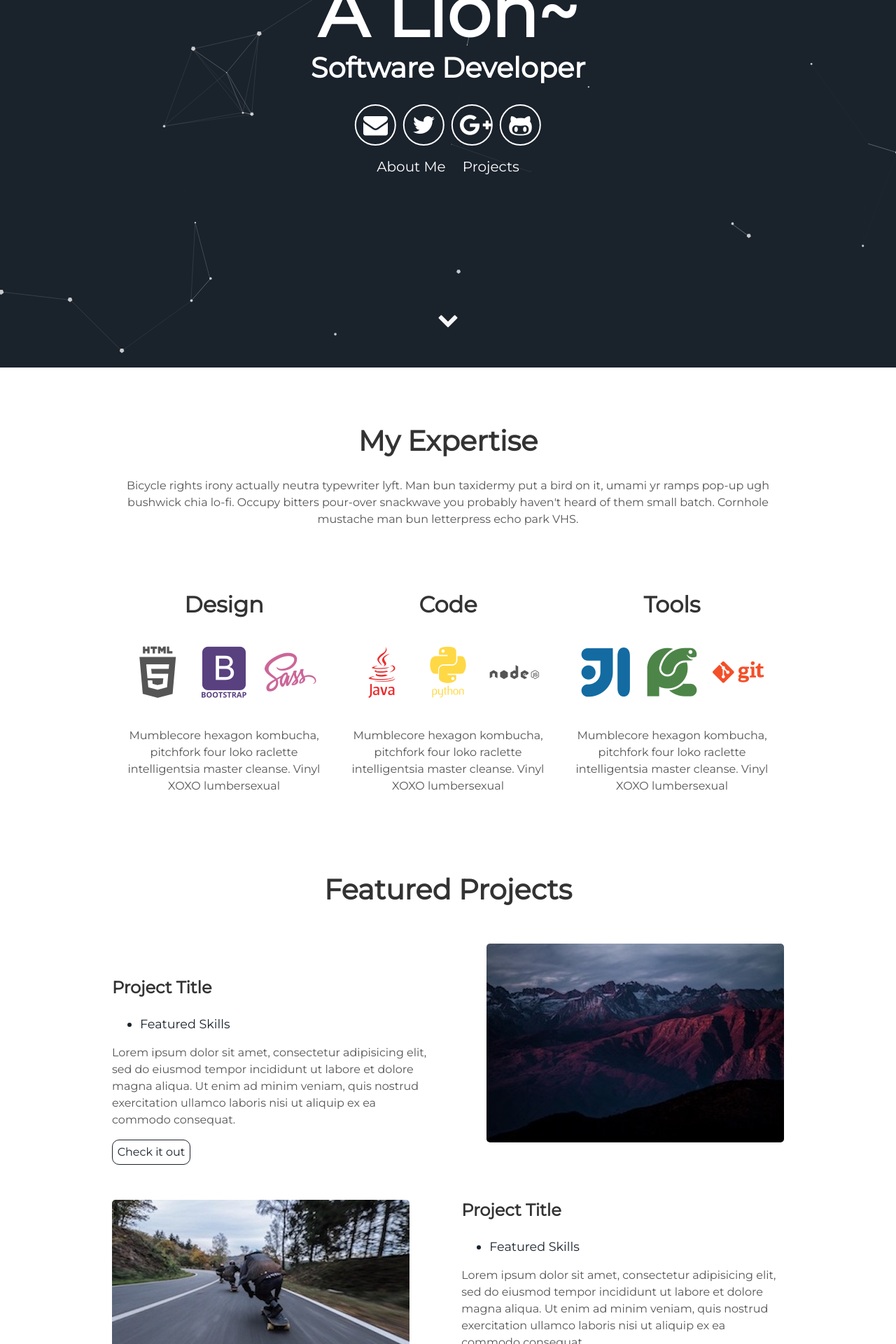
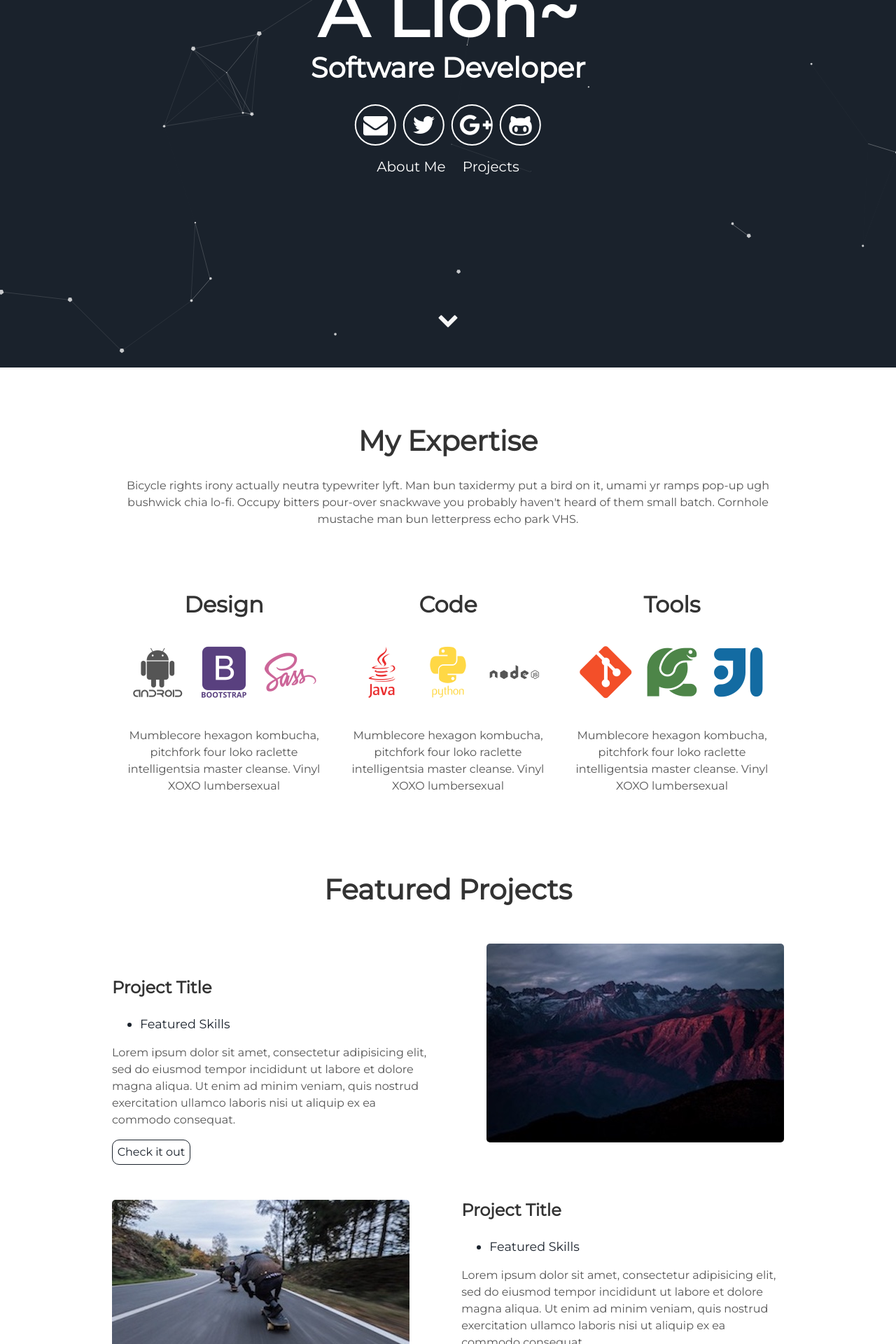
Before and after one commit to AlionSSS/alionsss.github.io, a Jekyll site: the page built from index.html, in a window 1280 px wide. Shown: the part 375-2295 px from the top of the page at 70% size. Built offline with Jekyll 4.4.1, drawn with Linux system fonts in a browser that asks for light colours.

Commit message:
change to new page

```diff
--- a/_includes/about.html
+++ b/_includes/about.html
@@ -5,7 +5,7 @@
   <div class="user">
     <div class="tech">
       <h2>Design</h2>
-      <i class="devicon-html5-plain-wordmark"></i>
+      <i class="devicon-android-plain-wordmark"></i>
       <i class="devicon-bootstrap-plain-wordmark colored"></i>
       <i class="devicon-sass-original colored"></i>
       <p>Mumblecore hexagon kombucha, pitchfork four loko raclette intelligentsia master cleanse.
@@ -21,9 +21,9 @@
     </div>
     <div class="tech">
       <h2>Tools</h2>
+      <i class="devicon-git-plain colored"></i>
+      <i class="devicon-pycharm-plain colored"></i>
       <i class="devicon-intellij-plain colored"></i>
-      <i class="devicon-pycharm-plain colored"></i>
-      <i class="devicon-git-plain-wordmark colored"></i>
       <p>Mumblecore hexagon kombucha, pitchfork four loko raclette intelligentsia master cleanse.
         Vinyl XOXO lumbersexual</p>
     </div>
```
